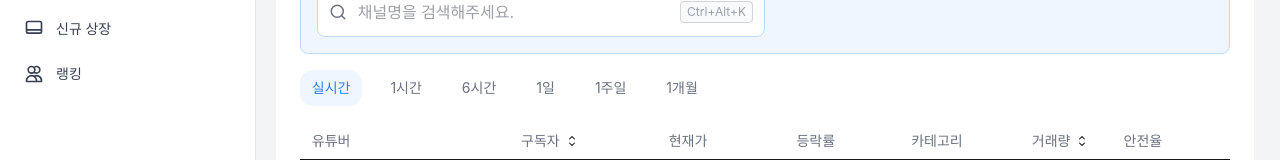
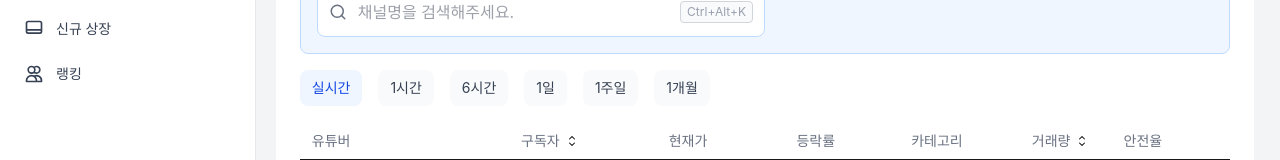
Before and after one commit to moosteam/Peake-Client, a Next.js app: page / in a window 1280 px wide. Shown: the part 166-326 px from the top of the page. Built offline with nearby package versions, Linux system fonts and the light colour scheme; a web font is replaced by a local one.

Commit message:
chore :: 선택하지 않을 경우에 gray-50 배경 설정 추가

```diff
--- a/app/Stock/Stock.tsx
+++ b/app/Stock/Stock.tsx
@@ -71,10 +71,10 @@ export default function Stock() {
         {periods.map((period) => (
           <button
             key={period}
-            className={`text-sm relative px-3 py-2 rounded-[13px] cursor-pointer ${
+            className={`text-sm relative px-3 py-2 rounded-[8px] cursor-pointer ${
               selectedPeriod === period
-                ? 'text-blue-500 font-medium bg-blue-50'
-                : 'text-gray-500 bg-white'
+                ? 'text-blue-700 font-medium bg-blue-50'
+                : 'text-gray-700 bg-gray-50'
             }`}
             onClick={() => setSelectedPeriod(period)}
           >
```
